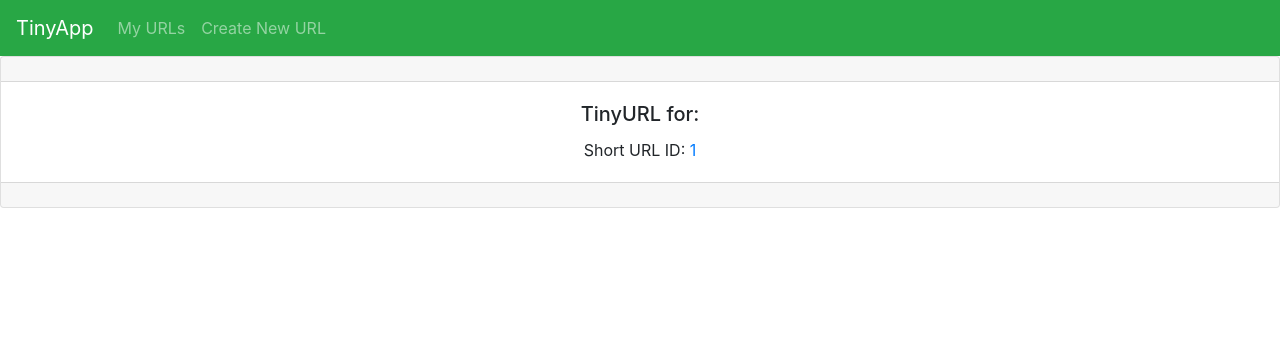
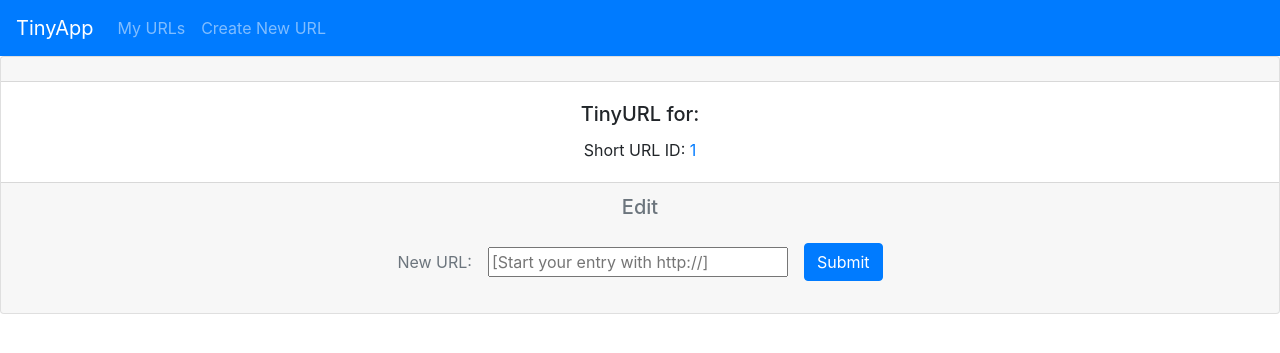
Before and after one commit to TeddyGavi/tinyapp, a Node server app: page /urls/1 in a window 1280 px wide. Shown: the top 353 px of the page. Run offline with Node 20, Linux system fonts and the light colour scheme; some libraries are stand-ins or nearby versions.

Commit message:
add html for new form submisson within urls show

```diff
--- a/express_server.js
+++ b/express_server.js
@@ -32,9 +32,10 @@ const generateRandomString = () => {
   return result;
 };
 
-//root directory
+//root directory redirects to urls index will change later
 app.get("/", (req, res) => {
-  res.send("Hello!");
+  // res.send("Hello!");
+  res.redirect("/urls")
 });
 //viewing the json
 app.get("/urls.json", (req, res) => {
@@ -71,13 +72,34 @@ app.get("/urls/:id", (req, res) => {
 });
 
 
-
+//redirect any short url to the longurl
 app.get("/u/:id", (req, res) => {
   const longURL = urlDatabase[req.params.id];
   res.redirect(longURL);
 })
-//
+
+//once user submits the form by hitting delete on the urls index page, that item is immediately deleted and redirected to home page
+//TODO add a confirmation window before delete, possibly undo??
+app.post("/urls/:id/delete", (req, res) => {
+    delete urlDatabase[req.params.id];
+    res.redirect("/urls")
+})
 
 app.listen(PORT, () => {
   console.log(`Example app listening on port ${PORT}`);
 });
+
+
+// const onCheck = () => {
+//   if (confirm("Are you certain")) {
+//     app.post("/urls/:id/delete", (req, res) => {
+//       // res.render(alert("Are you certain?"))
+//       delete urlDatabase[req.params.id];
+//       res.redirect("/urls")
+//   })
+//   } else {
+//     res.redirect("/urls")
+//   }
+// }
+
+// module.exports = onCheck
--- a/views/partials/_header.ejs
+++ b/views/partials/_header.ejs
@@ -1,5 +1,5 @@
 <header>
-  <nav class="navbar navbar-expand-md navbar-dark bg-success">
+  <nav class="navbar navbar-expand-lg navbar-dark bg-primary">
     <a class="navbar-brand" href="/urls">TinyApp</a>
     <button
       class="navbar-toggler"
--- a/views/urls_new.ejs
+++ b/views/urls_new.ejs
@@ -30,7 +30,7 @@
             class="form-control"
             type="text"
             name="longURL"
-            placeholder="http://[Start your entry with http://]"
+            placeholder="[Start your entry with http://]"
             style="width: 300px; margin: 1em"
           />
           <button type="submit" class="btn btn-primary">Submit</button>
--- a/views/urls_show.ejs
+++ b/views/urls_show.ejs
@@ -21,8 +21,28 @@
           Short URL ID: <a href="/u/<%= id %>"><%= id %></a>
         </p>
       </div>
-      <div class="card-footer text-muted"></div>
+
+      <div class="card-footer text-muted">
+        <h5 class="card-title">Edit</h5>
+        <form class="form-inline justify-content-center"
+         action="/urls"
+         method="POST">
+          <div class="form-group mb-2">
+            <label for="longURL">New URL:</label>
+            <input
+              class="form-inline"
+              type="text"
+              name="longURL"
+              placeholder="[Start your entry with http://]"
+              style="width: 300px; margin: 1em"
+            />
+            <button type="submit" class="btn btn-primary">Submit</button>
+          </div>
+        </form>
+      </div>
     </div>
+
+
     <!-- Bootstrap JS -->
     <script
       src="https://code.jquery.com/jquery-3.3.1.slim.min.js"
```
Also changed, not shown: views/urls_index.ejs (+8 -1 lines).
